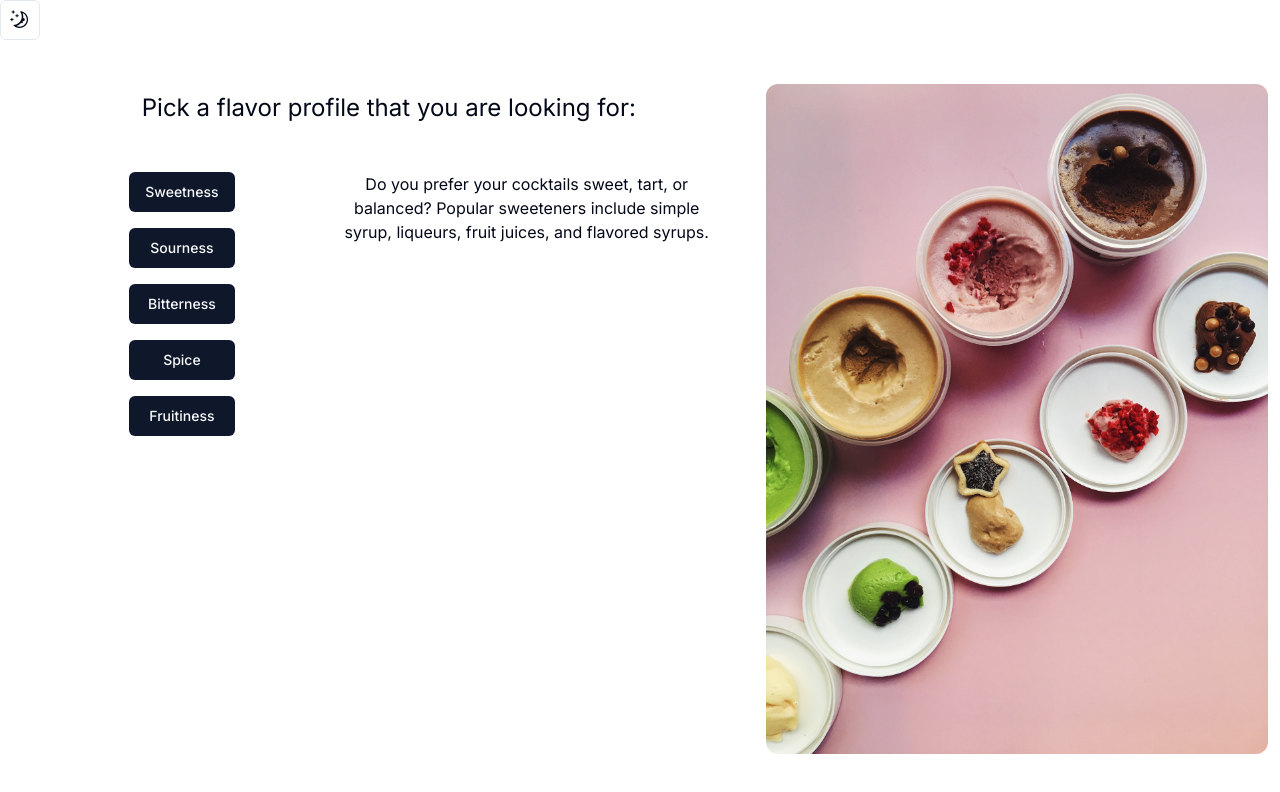
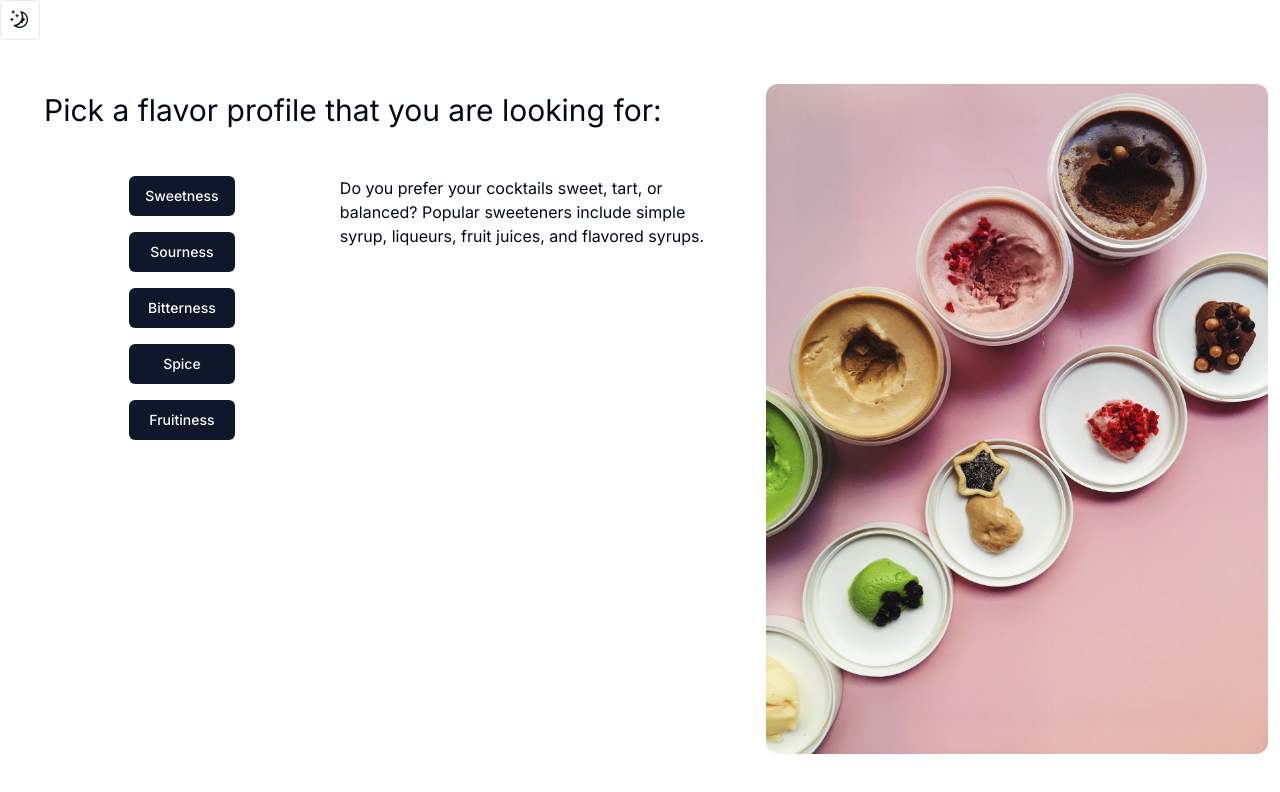
Before and after one commit to kingkwongsta/mixology, a Next.js app: page / in a window 1280 px wide. Both pictures are taken after a click on the button "Start Mixing". Shown: the top 792 px of the page. Built offline with nearby package versions, Linux system fonts and the light colour scheme.

Commit message:
make even bigger

```diff
--- a/src/app/components/BackButton.jsx
+++ b/src/app/components/BackButton.jsx
@@ -0,0 +1,3 @@
+export default function BackButton() {
+  return <button>Back</button>;
+}
--- a/src/app/components/FlavorChoice.jsx
+++ b/src/app/components/FlavorChoice.jsx
@@ -39,9 +39,9 @@ export default function FlavorChoice() {
   ];
 
   return (
-    <div className="m-8 text-center">
+    <div className="m-8">
       <h1
-        className="my-10 text-2xl
+        className="my-10 text-3xl
 "
       >
         Pick a flavor profile that you are looking for:
--- a/src/app/components/buttontest.jsx
+++ b/src/app/components/buttontest.jsx
@@ -1,4 +1,4 @@
-import React, { useState, useEffect, useRef } from "react";
+import React, { useState, useRef } from "react";
 
 function ColorSwitchingButton() {
   const [colorCount, setColorCount] = useState(0);
```
